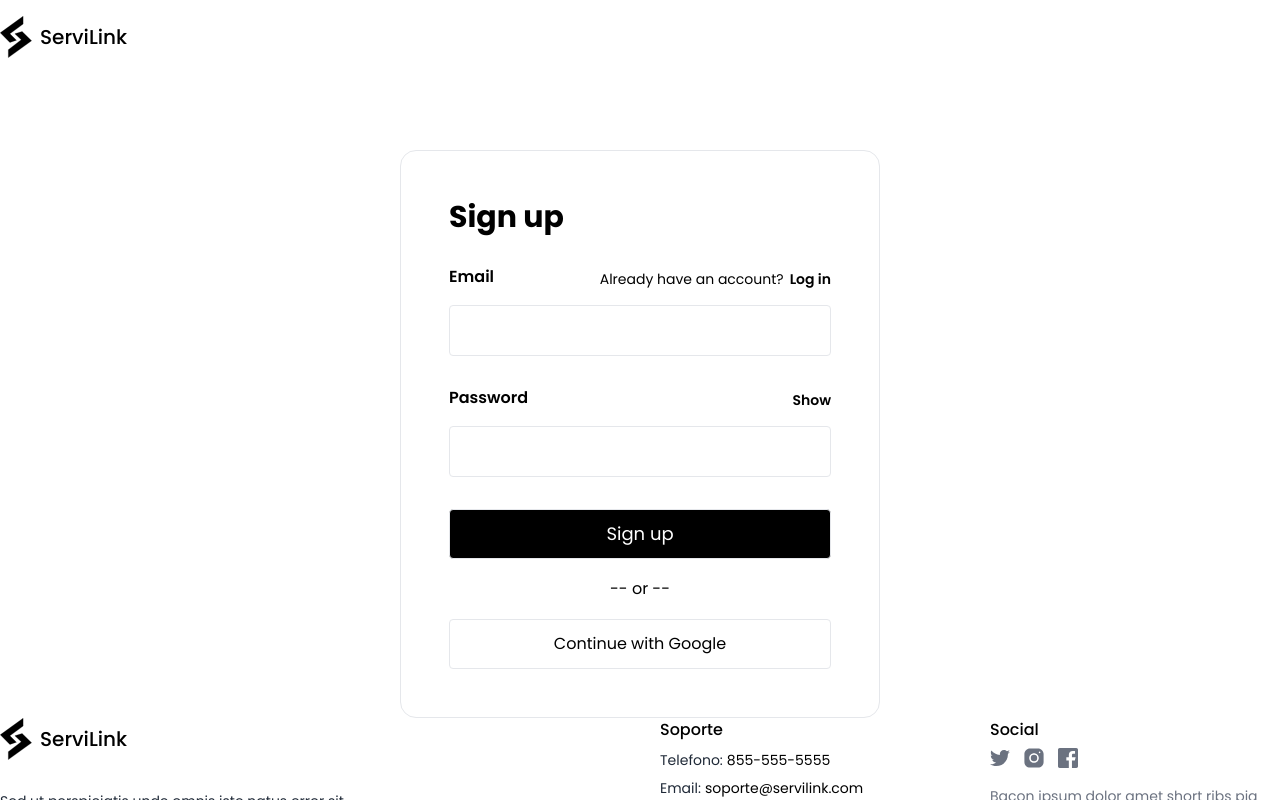
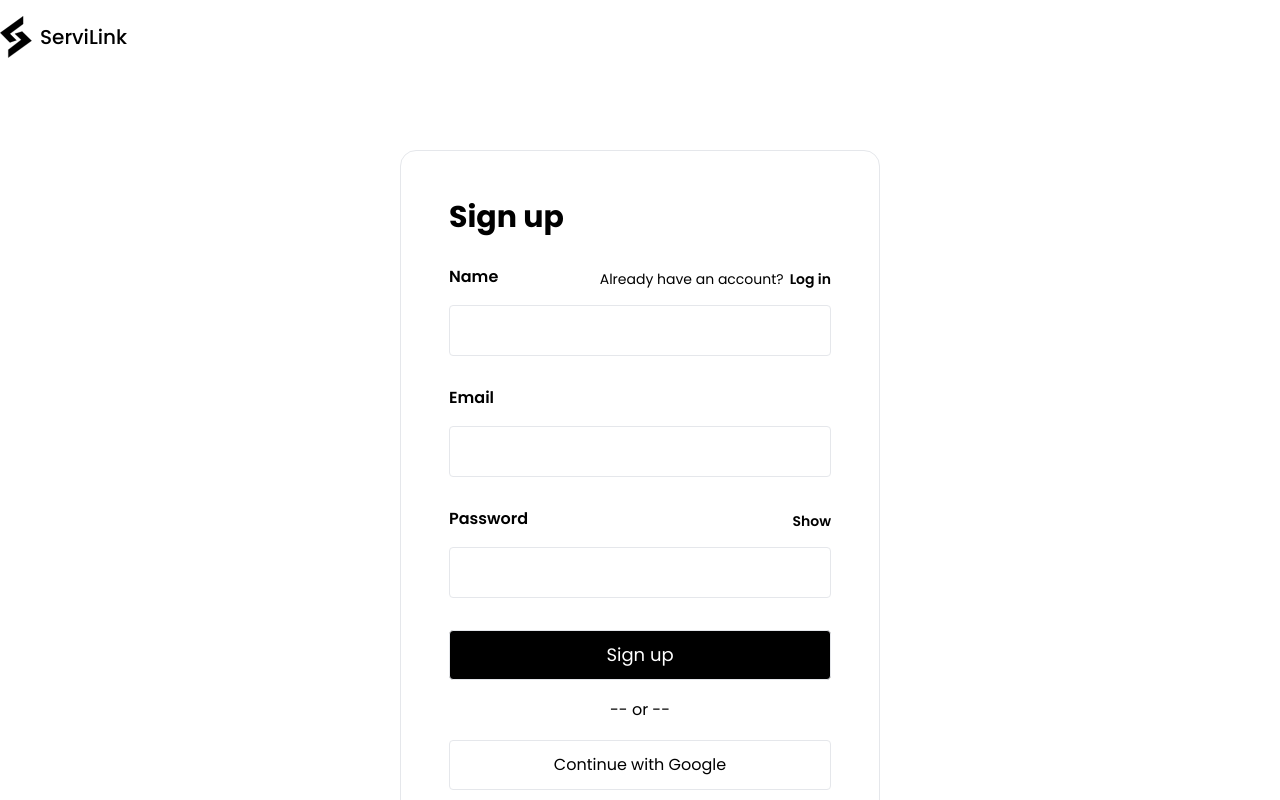
Before and after one commit to No-Country/c15-38-n-java-react, a React (Vite) app in the folder frontend/: page /signUp in a window 1280 px wide. Shown: the top 800 px of the page. Built offline with nearby package versions, Linux system fonts and the light colour scheme.

Commit message:
adding name input

```diff
--- a/frontend/package.json
+++ b/frontend/package.json
@@ -10,6 +10,7 @@
     "preview": "vite preview"
   },
   "dependencies": {
+    "axios": "^1.6.2",
     "react": "^18.2.0",
     "react-dom": "^18.2.0",
     "react-router-dom": "^6.20.0",
--- a/frontend/src/pages/SignUp.jsx
+++ b/frontend/src/pages/SignUp.jsx
@@ -2,20 +2,20 @@ import { Link } from "react-router-dom";
 
 export default function SignUp() {
   return (
-    <div className="flex items-center justify-center mt-[150px]">
-      <section className="border rounded-2xl w-[480px] p-[48px]">
+    <section className="flex items-center justify-center mt-[150px]">
+      <div className="border rounded-2xl w-[480px] p-[48px]">
         <div>
           <h1 className="text-3xl font-bold">Sign up</h1>
         </div>
         <div>
-          <from>
+          <form>
             <div>
               <div className="h-[54px] flex items-end justify-between">
                 <label
-                  htmlFor="email"
+                  htmlFor="name"
                   className="text-base font-semibold"
                 >
-                  Email
+                  Name
                 </label>
                 <span className="text-sm font-normal">
                   Already have an account?
@@ -27,11 +27,30 @@ export default function SignUp() {
               <div className="h-[51px] mt-4">
                 <input
                   type="text"
+                  name="name"
+                  className="w-full h-full border rounded p-[14px]"
+                />
+              </div>
+            </div>
+
+            <div>
+              <div className="h-[54px] flex items-end justify-between">
+                <label
+                  htmlFor="email"
+                  className="text-base font-semibold"
+                >
+                  Email
+                </label>
+              </div>
+              <div className="h-[51px] mt-4">
+                <input
+                  type="text"
                   name="email"
                   className="w-full h-full border rounded p-[14px]"
-                ></input>
+                />
               </div>
             </div>
+
             <div>
               <div className="h-[54px] flex items-end justify-between">
                 <label
@@ -40,35 +59,35 @@ export default function SignUp() {
                 >
                   Password
                 </label>
-                <span className="text-sm font-semibold">
-                  {/*<svg></svg>*/}
-                  Show
-                </span>
+                <span className="text-sm font-semibold">Show</span>
               </div>
               <div className="h-[51px] mt-4">
                 <input
                   type="text"
-                  name="email"
+                  name="password"
                   className="w-full h-full border rounded p-[14px]"
-                ></input>
+                />
               </div>
             </div>
+
             <div className="mt-8">
               <button className="bg-black border rounded w-full h-[50px] text-lg text-white">
                 Sign up
               </button>
             </div>
-          </from>
+          </form>
+
           <div className="my-[18px] text-center">
             <span>-- or --</span>
           </div>
+
           <div>
             <button className="bg-white border rounded w-full h-[50px] text-base text-black">
               Continue with Google
             </button>
           </div>
         </div>
-      </section>
-    </div>
+      </div>
+    </section>
   );
 }
```
Also changed, not shown: frontend/api/api.js (added, +14 -0 lines), 1 other file (tests, documents, lock files or other folders).
